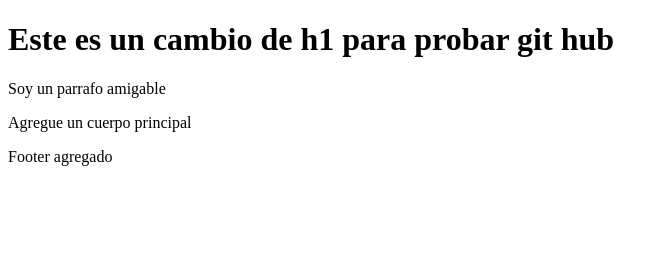
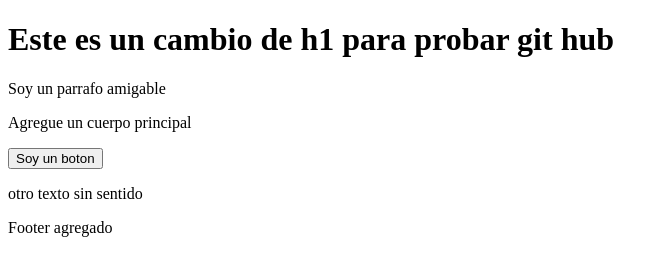
Before and after one commit to visforvioleta/repo-prueba2610, a plain HTML site: page index.html in a window 1280 px wide. Shown: the whole page, without its empty margins (0-668 px from the left). Drawn offline with Linux system fonts and the light colour scheme.

Commit message:
Boton agregado

```diff
--- a/index.html
+++ b/index.html
@@ -8,7 +8,10 @@
 <body>
     <h1>Este es un cambio de h1 para probar git hub</h1>
     <p>Soy un parrafo amigable </p>
-    <main><p>Agregue un cuerpo principal</p></main>
+    <main><p>Agregue un cuerpo principal</p>
+    <button>Soy un boton</button>
+    <p>otro texto sin sentido</p>
+</main>
     <footer>
         <p>Footer agregado</p>
     </footer>
```
